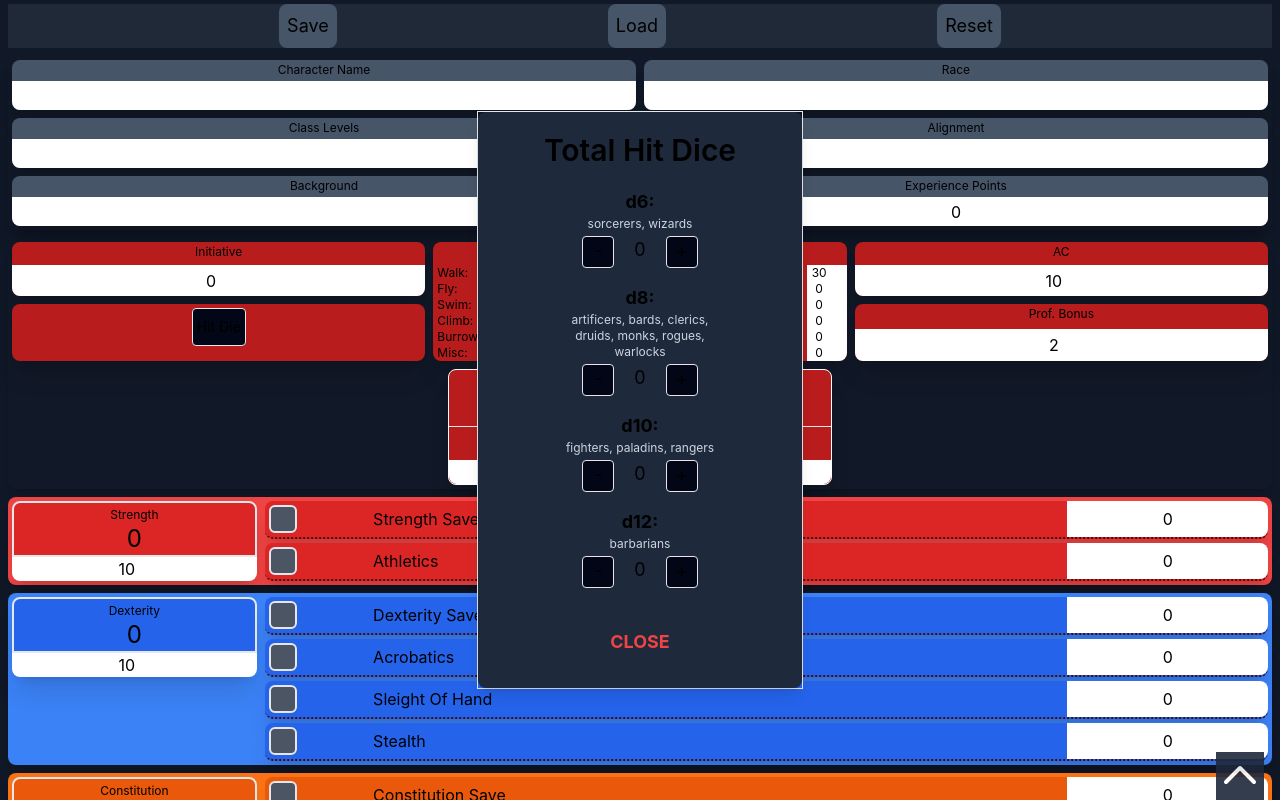
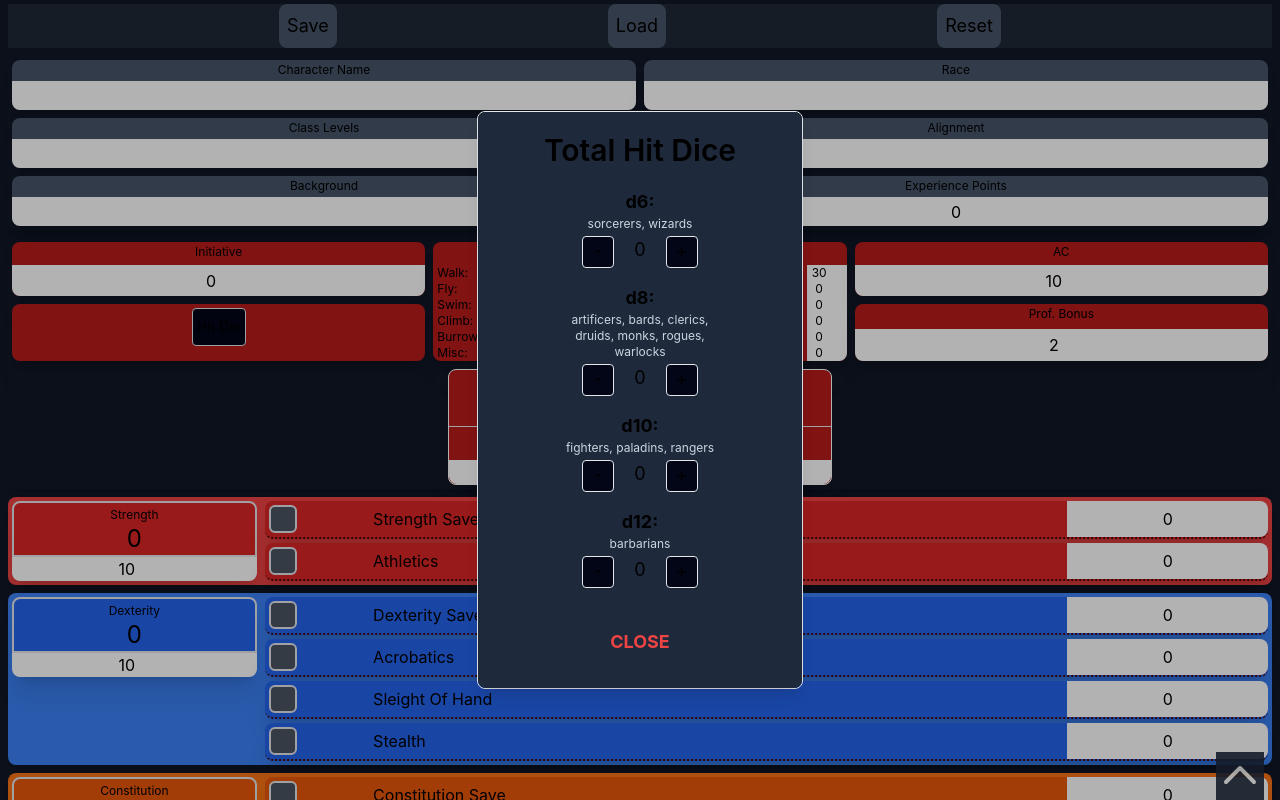
Before and after one commit to JayLeverton/Mnemosyne, a React (Vite) app: page / in a window 1280 px wide. Both pictures are taken after a click on the button "Hit Die". Shown: the top 800 px of the page. Built offline with nearby package versions, Linux system fonts and the light colour scheme.

Commit message:
apple fix test

```diff
--- a/src/Components/HitDieModal.jsx
+++ b/src/Components/HitDieModal.jsx
@@ -9,24 +9,28 @@ function HitDieModal({ showHitDieModal, setShowHitDieModal }) {
     <div>
       {showHitDieModal ? (
         <>
+          <div className="opacity-30 fixed inset-0 z-40 bg-black"></div>
           <div
             className="flex justify-center items-center overflow-x-hidden overflow-y-auto fixed inset-0 z-50 outline-none focus:outline-none"
             onClick={() => setShowHitDieModal(false)}
           >
-            <div className="border-[1px]" onClick={(e) => e.stopPropagation()}>
+            <div
+              className="border-[1px] rounded-lg"
+              onClick={(e) => e.stopPropagation()}
+            >
               {/*content*/}
               <div className="flex flex-col rounded-lg shadow-lg bg-slate-800">
                 {/*header*/}
-                <div className="flex flex-col p-5 text-center">
+                <div className="flex flex-col p-5 text-center mx-auto justify-center items-center">
                   <h3 className="text-3xl font-semibold">Total Hit Dice</h3>
                 </div>
                 {/*body*/}
-                <div className="flex flex-col w-full">
-                  <div className="grid text-lg flex-col text-center">
+                <div className="flex items-center flex-col w-full">
+                  <div className="grid text-lg flex-col w-full h-full text-center">
                     {/*  */}
                     {/* hit die */}
                     <div className="grid place-items-center mb-4">
-                      <div className="font-bold">d6:</div>
+                      <div className=" font-bold">d6:</div>
                       <p className="w-3/6 text-xs mb-1 text-slate-300">
                         sorcerers, wizards
                       </p>
@@ -106,7 +110,7 @@ function HitDieModal({ showHitDieModal, setShowHitDieModal }) {
                     {/*  */}
                     {/* hit die */}
                     <div className="grid place-items-center ">
-                      <div className="font-bold">d12:</div>
+                      <div className=" font-bold">d12:</div>
                       <p className="w-3/6 text-xs mb-1 text-slate-300">
                         barbarians
                       </p>
@@ -131,9 +135,9 @@ function HitDieModal({ showHitDieModal, setShowHitDieModal }) {
                   </div>
                 </div>
                 {/*footer*/}
-                <div className="flex pb-8 pt-10">
+                <div className="flex items-center pb-8 pt-10">
                   <button
-                    className="text-red-500 mx-auto background-transparent font-bold text-lg ease-linear transition-all duration-150"
+                    className="text-red-500 mx-auto font-bold text-lg ease-linear transition-all duration-150"
                     type="button"
                     onClick={() => setShowHitDieModal(false)}
                   >
@@ -143,7 +147,6 @@ function HitDieModal({ showHitDieModal, setShowHitDieModal }) {
               </div>
             </div>
           </div>
-          {/* <div className="opacity-25 fixed inset-0 z-40 bg-black"></div> */}
         </>
       ) : null}
     </div>
```
